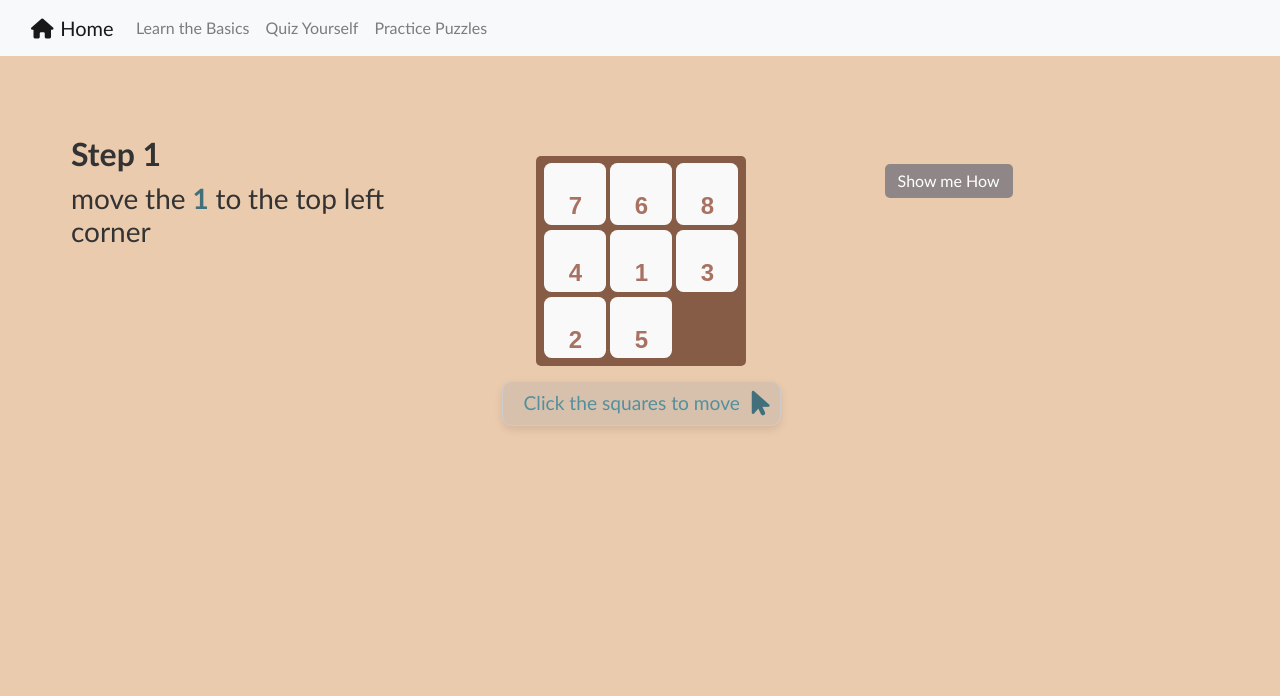
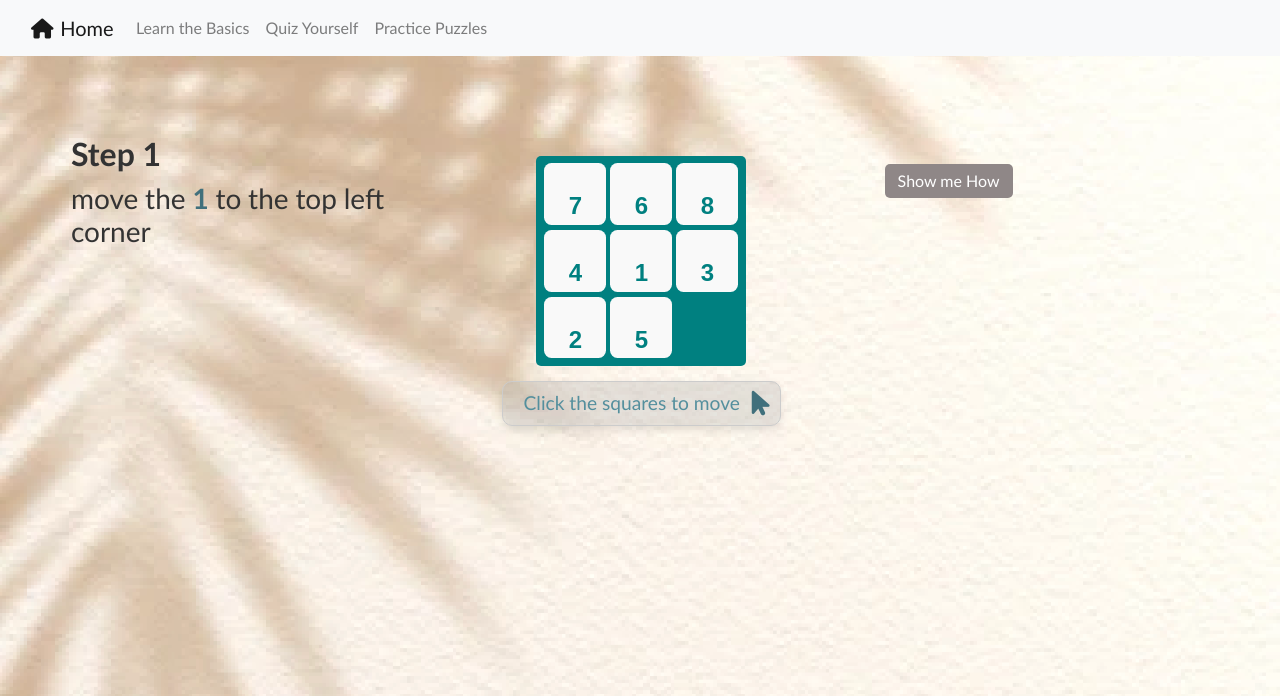
Before and after one commit to lucyhecht1/Interactive-Slide-Puzzle, a Flask app: page /learn/1 in a window 1280 px wide. Shown: the top 696 px of the page. Run offline with Flask 3, Linux system fonts and the light colour scheme; some libraries are stand-ins or nearby versions.

Commit message:
Random css and clarifying

```diff
--- a/Sliding-Puzzle-main/server.py
+++ b/Sliding-Puzzle-main/server.py
@@ -10,7 +10,7 @@ app = Flask(__name__)
 description = ["move the 1 to the top left corner",
                "move the 3 to the top center position",
                "place the  2 in the center of the entire board",
-               "now you can move  the 2 and 3 around to be in order in the top row",
+               "use the Stack and Slide Strategy! shuffle the 2 and 3 around to be in order in the top row",
                "use the Stack and Slide Strategy! Start by moving the 7 to the middle of the first column",
                "now place the 4 in the center of the entire board without moving the 7",
                "now you can move  the 7 and 4 around to be in order in the first column",
--- a/Sliding-Puzzle-main/static/learn.js
+++ b/Sliding-Puzzle-main/static/learn.js
@@ -34,6 +34,10 @@ function showBackButton() {
 }
 function showNextButton() {
   var currentId = window.location.pathname.split("/").pop();
+  if (currentId == 8) {
+    console.log("here")
+    $("#nextButton").hide();
+  }
   if (!checkStepComplete()) {
     return;
   }
@@ -70,16 +74,28 @@ function clickBack() {
 function clickNext() {
   // Click event handler for the next button
   let currentId = window.location.pathname.split("/").pop();
+  if (currentId == 8) {
+    $("#nextButton").hide();
+    console.log("got here");
+    return;
+  }
   $("#nextButton").click(function () {
     /* getting rid of the popup */
     if (currentId == 1) {
       window.location.href = "/learn/2";
-    } else if (currentId == 4) {
+    }
+    else if (currentId == 4) {
       window.location.href = "/col";
-    } else {
+    }
+    else {
       // Calculate the next ID
       let nextId = parseInt(currentId) + 1;
-      window.location.href = "/learn/" + nextId;
+      if (nextId == 9) {
+        $("#nextButton").hide();
+        console.log("got here 2");
+      } else{
+        window.location.href = "/learn/" + nextId;
+      }
     }
     // Redirect to the next learn page
   });
--- a/Sliding-Puzzle-main/static/style.css
+++ b/Sliding-Puzzle-main/static/style.css
@@ -1,6 +1,7 @@
 .custom-body {
 	font-family: Gill Sans, sans-serif;
-	background-color: #ebcbae;
+    background-image: url('/static/images/background.jpg');
+	background-size: cover;
 	color: #333333;
 }
 h1 {
@@ -46,8 +47,8 @@ h1 {
 	margin-right: auto;
 	border-radius: 5px;
 	overflow: auto;
-	color: #8a412bbc;
-	background-color:#512112a6;
+	color: #008080;
+	background-color:#008080;
 	padding: 5px;
 }
 
--- a/Sliding-Puzzle-main/templates/learn.html
+++ b/Sliding-Puzzle-main/templates/learn.html
@@ -75,11 +75,6 @@
                 <video width="320" height="240" controls>
                     <source src="{{ url_for('static', filename='images/good1.mp4') }}" type="video/mp4">
                 </video>
-
-                <br>
-                I--Lucy--put that video in^^. Below is Judah's code (commented out). Didn't want to get rid
-                of it yet, but I like my idea : We could make all the videos and then upload
-                their file names into a dictionary and use curly braces so that the correct video plays on the correct slide
                 <!-- _____________________________________________
                 <div id="visual">
                     <button id="showSolution" class="styled-button">Show Solution</button>
```
Also changed, not shown: Sliding-Puzzle-main/static/images/background.jpg (added), Sliding-Puzzle-main/static/images/background2.jpg (added), Sliding-Puzzle-main/static/images/background3.jpg (added), Sliding-Puzzle-main/static/images/background5.jpg (added), Sliding-Puzzle-main/static/images/pngtree-watercolor-symmetrical-watercolor-skin-tone-simple-banner-image_806670.jpg (added).
